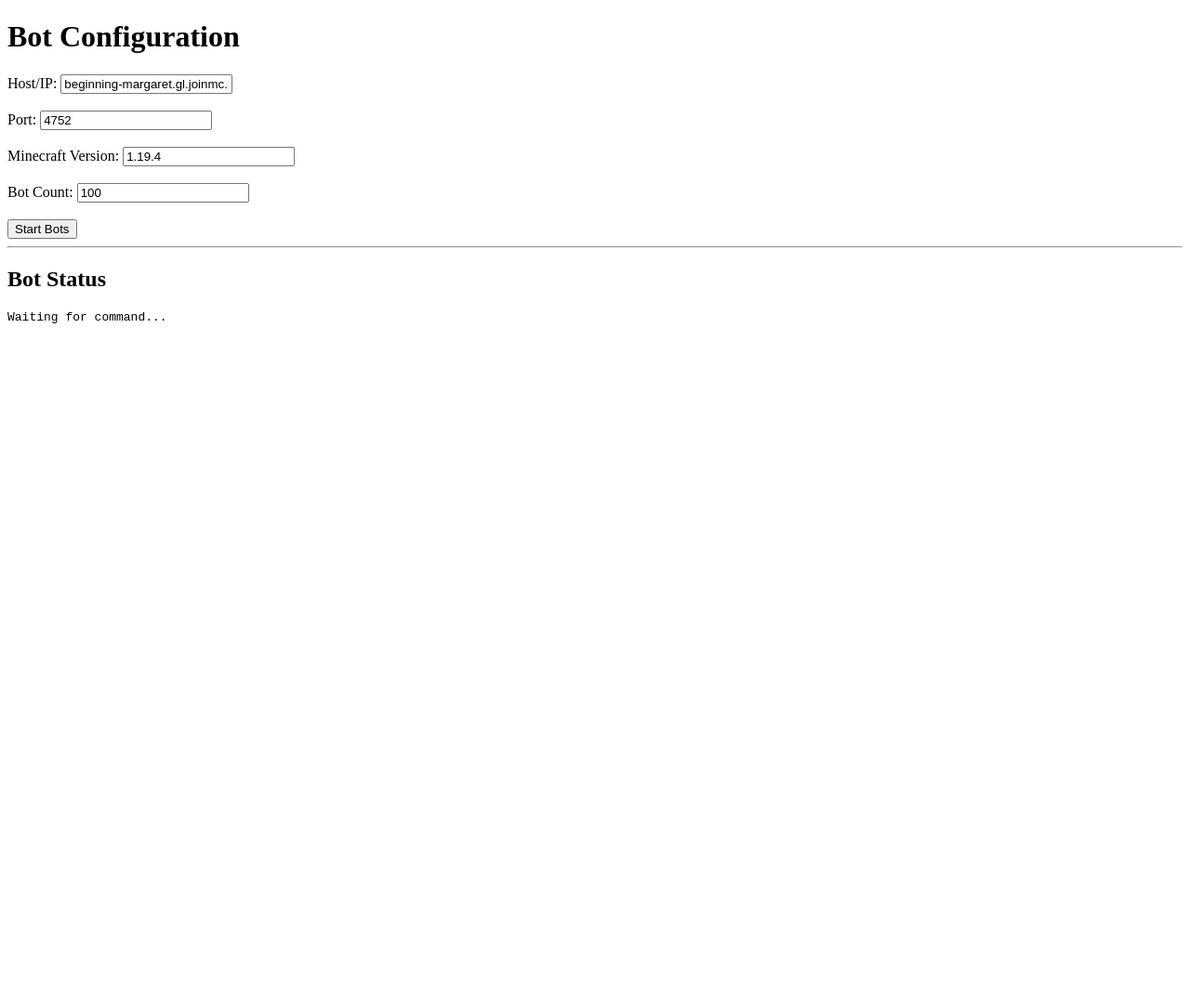
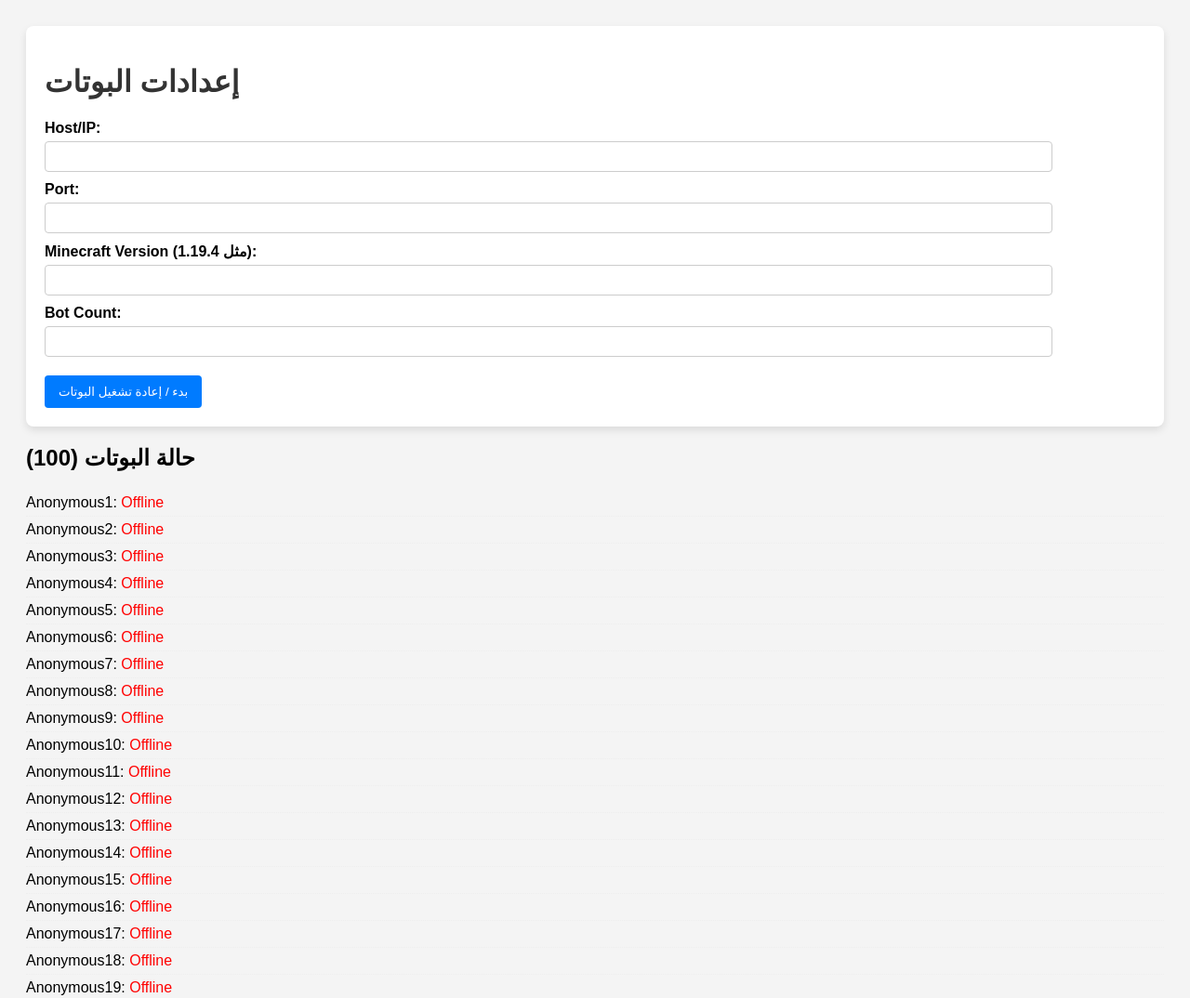
Before and after one commit to admin3388-6/Justtest-only-no-real, a website: page Public/index.html in a window 1280 px wide. Shown: the top 1074 px of the page at 93% size. Before the commit the page ends 800 px from the top, so only its background shows below. Drawn offline with nearby package versions, Linux system fonts and the light colour scheme; no server answers.

Commit message:
Update index.html

```diff
--- a/Public/index.html
+++ b/Public/index.html
@@ -2,35 +2,81 @@
 <html>
 <head>
     <title>Mineflayer Bot Control Panel</title>
+    <style>
+        body { font-family: sans-serif; padding: 20px; background-color: #f4f4f4; }
+        .config-box { background: #fff; padding: 20px; border-radius: 8px; box-shadow: 0 4px 8px rgba(0,0,0,0.1); margin-bottom: 20px; }
+        h1 { color: #333; }
+        label { display: block; margin-top: 10px; font-weight: bold; }
+        input[type="text"], input[type="number"] { width: 90%; padding: 8px; margin-top: 5px; border: 1px solid #ccc; border-radius: 4px; }
+        button { background-color: #007bff; color: white; padding: 10px 15px; border: none; border-radius: 4px; cursor: pointer; margin-top: 20px; }
+        button:hover { background-color: #0056b3; }
+        #status-list { list-style: none; padding: 0; }
+        #status-list li { padding: 5px 0; border-bottom: 1px dotted #eee; }
+        .active { color: green; }
+        .connecting { color: orange; }
+        .reconnecting { color: red; }
+    </style>
 </head>
 <body>
-    <h1>Bot Configuration</h1>
-    <label for="host">Host/IP:</label>
-    <input type="text" id="host" value="beginning-margaret.gl.joinmc.link"><br><br>
+    <div class="config-box">
+        <h1>إعدادات البوتات</h1>
+        <label for="host">Host/IP:</label>
+        <input type="text" id="host">
 
-    <label for="port">Port:</label>
-    <input type="number" id="port" value="4752"><br><br>
+        <label for="port">Port:</label>
+        <input type="number" id="port">
 
-    <label for="version">Minecraft Version:</label>
-    <input type="text" id="version" value="1.19.4"><br><br>
+        <label for="version">Minecraft Version (مثل 1.19.4):</label>
+        <input type="text" id="version">
 
-    <label for="count">Bot Count:</label>
-    <input type="number" id="count" value="100"><br><br>
+        <label for="count">Bot Count:</label>
+        <input type="number" id="count" min="1" max="100">
 
-    <button onclick="startBots()">Start Bots</button>
-    <hr>
-    <h2>Bot Status</h2>
-    <pre id="status">Waiting for command...</pre>
+        <button onclick="startBots()">بدء / إعادة تشغيل البوتات</button>
+    </div>
+
+    <h2>حالة البوتات (100)</h2>
+    <ul id="status-list">
+        </ul>
 
     <script src="/socket.io/socket.io.js"></script>
     <script>
         const socket = io();
+        const statusList = document.getElementById('status-list');
+        const botStatus = {};
+
+        // تهيئة قائمة الحالة
+        for(let i = 1; i <= 100; i++) {
+            const username = `Anonymous${i}`;
+            botStatus[username] = 'Offline';
+            const li = document.createElement('li');
+            li.id = `status-${username}`;
+            li.innerHTML = `${username}: <span class="reconnecting">Offline</span>`;
+            statusList.appendChild(li);
+        }
 
         socket.on('currentSettings', (settings) => {
             document.getElementById('host').value = settings.host;
             document.getElementById('port').value = settings.port;
             document.getElementById('version').value = settings.version;
             document.getElementById('count').value = settings.botCount;
+        });
+
+        socket.on('botStatus', (data) => {
+            const item = document.getElementById(`status-${data.username}`);
+            if (item) {
+                let statusClass = 'connecting';
+                if (data.status.includes('Active')) statusClass = 'active';
+                else if (data.status.includes('Reconnecting')) statusClass = 'reconnecting';
+
+                item.innerHTML = `${data.username}: <span class="${statusClass}">${data.status}</span>`;
+                console.log(`[${data.username}] Status: ${data.status}`);
+            }
+        });
+
+        socket.on('botChat', (data) => {
+            // يمكن عرض رسائل الشات هنا أو في نافذة سجل منفصلة
+            console.log(`[CHAT] ${data.username}: ${data.message}`);
         });
 
         function startBots() {
@@ -41,7 +87,7 @@
 
             const settings = { host, port, version, botCount };
             socket.emit('startBots', settings);
-            document.getElementById('status').innerText = 'Command sent. Check console for bot logs.';
+            alert('Command sent. Check server logs.');
         }
     </script>
 </body>
```
